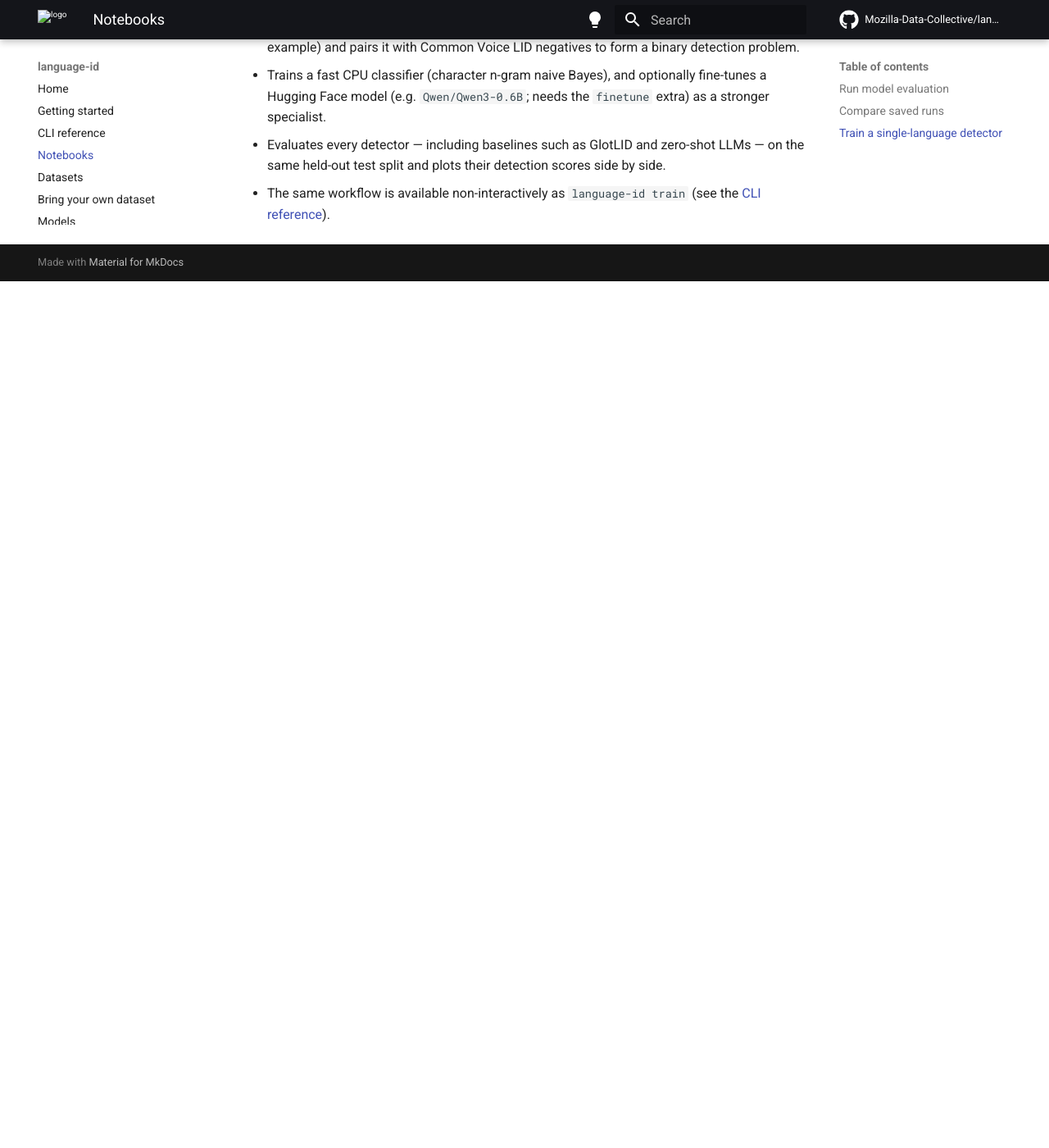
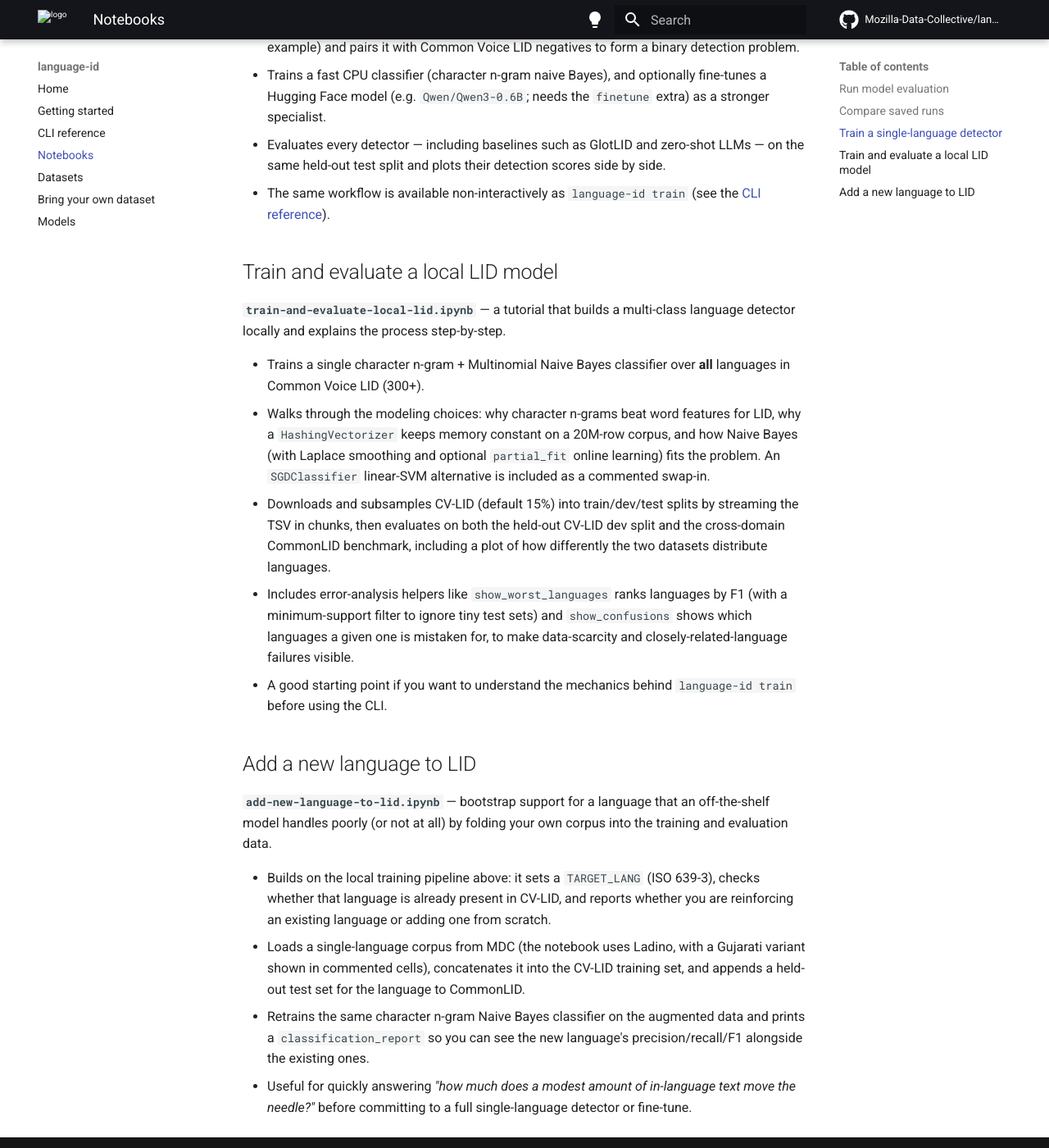
Before and after one commit to Mozilla-Data-Collective/language-id, an MkDocs documentation site: the page built from docs/notebooks.md, in a window 1280 px wide and 1400 px high, scrolled down 1215 px. Shown: the whole window at 82% size. Built offline with MkDocs 1.6.1 and Material for MkDocs 9.7.7, drawn with Linux system fonts in a browser that asks for light colours; comment, search, counter and statistics services are not loaded; before the commit the page ends 1558 px from its top, so only the background shows below that.

Commit message:
Add docs for new notebooks

```diff
--- a/docs/notebooks.md
+++ b/docs/notebooks.md
@@ -34,3 +34,22 @@
 - Trains a fast CPU classifier (character n-gram naive Bayes), and optionally fine-tunes a Hugging Face model (e.g. `Qwen/Qwen3-0.6B`; needs the `finetune` extra) as a stronger specialist.
 - Evaluates every detector — including baselines such as GlotLID and zero-shot LLMs — on the same held-out test split and plots their detection scores side by side.
 - The same workflow is available non-interactively as `language-id train` (see the [CLI reference](cli.md)).
+
+## Train and evaluate a local LID model
+
+**`train-and-evaluate-local-lid.ipynb`** — a tutorial that builds a multi-class language detector locally and explains the process step-by-step.
+
+- Trains a single character n-gram + Multinomial Naive Bayes classifier over **all** languages in Common Voice LID (300+).
+- Walks through the modeling choices: why character n-grams beat word features for LID, why a `HashingVectorizer` keeps memory constant on a 20M-row corpus, and how Naive Bayes (with Laplace smoothing and optional `partial_fit` online learning) fits the problem. An `SGDClassifier` linear-SVM alternative is included as a commented swap-in.
+- Downloads and subsamples CV-LID (default 15%) into train/dev/test splits by streaming the TSV in chunks, then evaluates on both the held-out CV-LID dev split and the cross-domain CommonLID benchmark, including a plot of how differently the two datasets distribute languages.
+- Includes error-analysis helpers like `show_worst_languages` ranks languages by F1 (with a minimum-support filter to ignore tiny test sets) and `show_confusions` shows which languages a given one is mistaken for, to make data-scarcity and closely-related-language failures visible.
+- A good starting point if you want to understand the mechanics behind `language-id train` before using the CLI.
+
+## Add a new language to LID
+
+**`add-new-language-to-lid.ipynb`** — bootstrap support for a language that an off-the-shelf model handles poorly (or not at all) by folding your own corpus into the training and evaluation data.
+
+- Builds on the local training pipeline above: it sets a `TARGET_LANG` (ISO 639-3), checks whether that language is already present in CV-LID, and reports whether you are reinforcing an existing language or adding one from scratch.
+- Loads a single-language corpus from MDC (the notebook uses Ladino, with a Gujarati variant shown in commented cells), concatenates it into the CV-LID training set, and appends a held-out test set for the language to CommonLID.
+- Retrains the same character n-gram Naive Bayes classifier on the augmented data and prints a `classification_report` so you can see the new language's precision/recall/F1 alongside the existing ones.
+- Useful for quickly answering *"how much does a modest amount of in-language text move the needle?"* before committing to a full single-language detector or fine-tune.
```
Also changed, not shown: README.md (+2 -0 lines).
